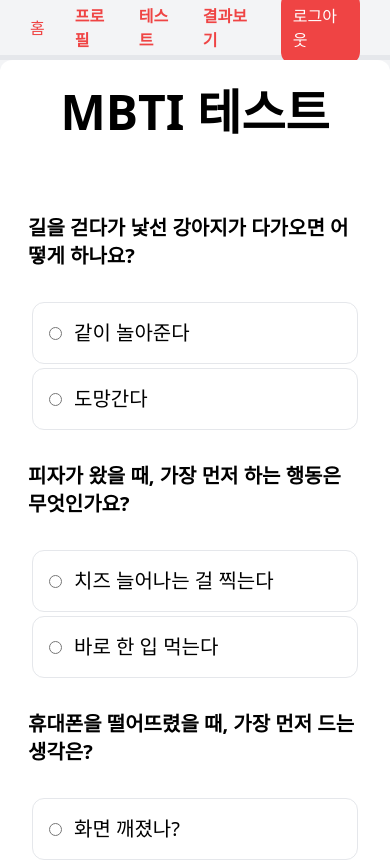
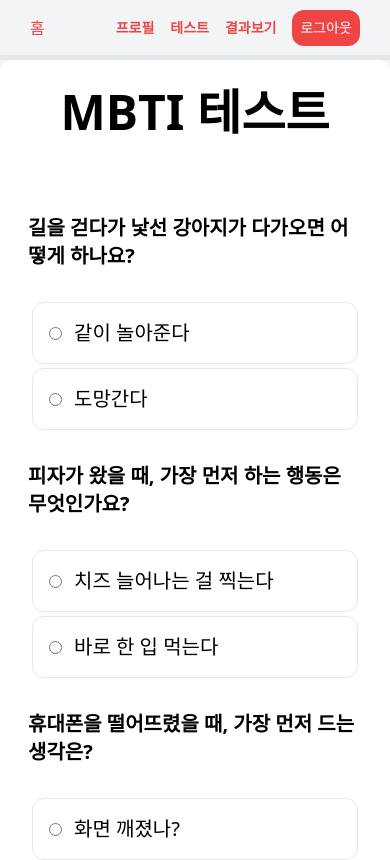
Before and after one commit to Taejin7088/react-mbti-test, a React (Vite) app: page /test in a window 390 px wide. Shown: the top 860 px of the page. Built offline with nearby package versions, Linux system fonts and the light colour scheme; sample sign-in values are in the browser's storage.

Commit message:
feat : 반응형 구현

```diff
--- a/src/components/LoginUserHeader.jsx
+++ b/src/components/LoginUserHeader.jsx
@@ -12,19 +12,25 @@
   };
 
   return (
-    <div className='flex items-center'>
+    <div className='flex items-center md:gap-0 gap-4'>
       <Link to='/profile'>
-        <div className='mr-6 text-red-500 text-b font-bold'>프로필</div>
+        <div className='md:mr-6 md:text-lg text-sm text-red-500 text-b font-bold'>
+          프로필
+        </div>
       </Link>
 
       <Link to='/test'>
-        <div className='mr-6 text-red-500 font-bold'>테스트</div>
+        <div className='md:mr-6 md:text-lg text-sm text-red-500 font-bold'>
+          테스트
+        </div>
       </Link>
       <Link to='/results'>
-        <div className='mr-6 text-red-500 font-bold'>결과보기</div>
+        <div className='md:mr-6 md:text-lg text-sm text-red-500 font-bold'>
+          결과보기
+        </div>
       </Link>
       <div
-        className='mr-[30px] p-3 bg-red-500 rounded-xl text-white cursor-pointer'
+        className='mr-[30px] md:p-3 p-2 md:text-lg text-sm bg-red-500 rounded-xl text-white cursor-pointer'
         onClick={logOutHandler}
       >
         로그아웃
--- a/src/pages/Test.jsx
+++ b/src/pages/Test.jsx
@@ -12,14 +12,14 @@
   return userMbti ? (
     <>
       <section className='flex flex-col bg-white mx-auto items-center rounded-xl w-[100%] h-[100%] md:w-[90%] md:mt-10 md:h-auto'>
-        <div className='flex flex-col w-[50%]'>
+        <div className='flex flex-col md:w-[50%] w-[80%]'>
           <div className='py-7 mt-8 text-3xl font-semibold'>
             테스트 결과 : {userMbti}
           </div>
           <div className='py-7 mb:text-3xl'>{mbtiDescriptions[userMbti]}</div>
         </div>
         <Link
-          className='bg-red-500 border rounded-md w-[50%] p-5 m-5 mb-[50px] text-white flex justify-center items-center'
+          className='bg-red-500 border rounded-md md:w-[50%] w-[80%] p-5 m-5 mb-[50px] text-white flex justify-center items-center'
           to='/results'
         >
           <button className=''>결과 페이지로 이동하기</button>
```
